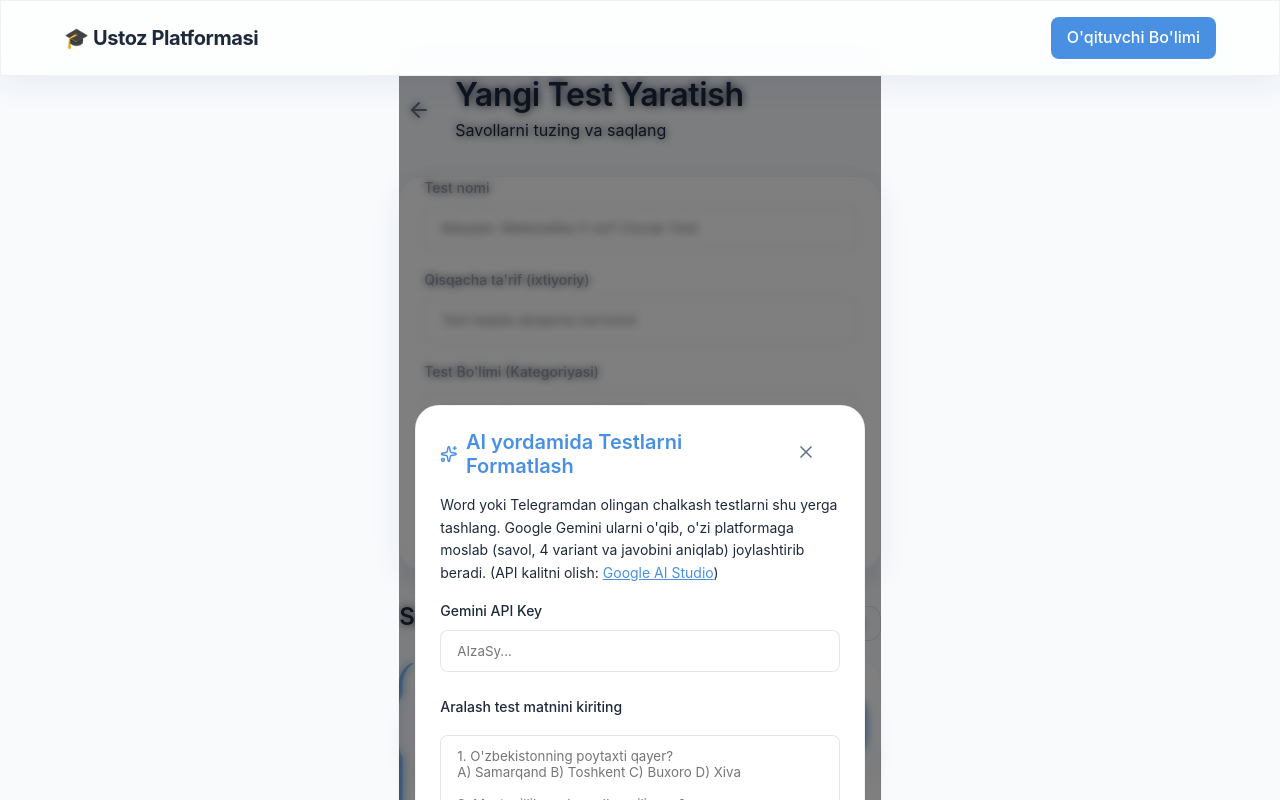
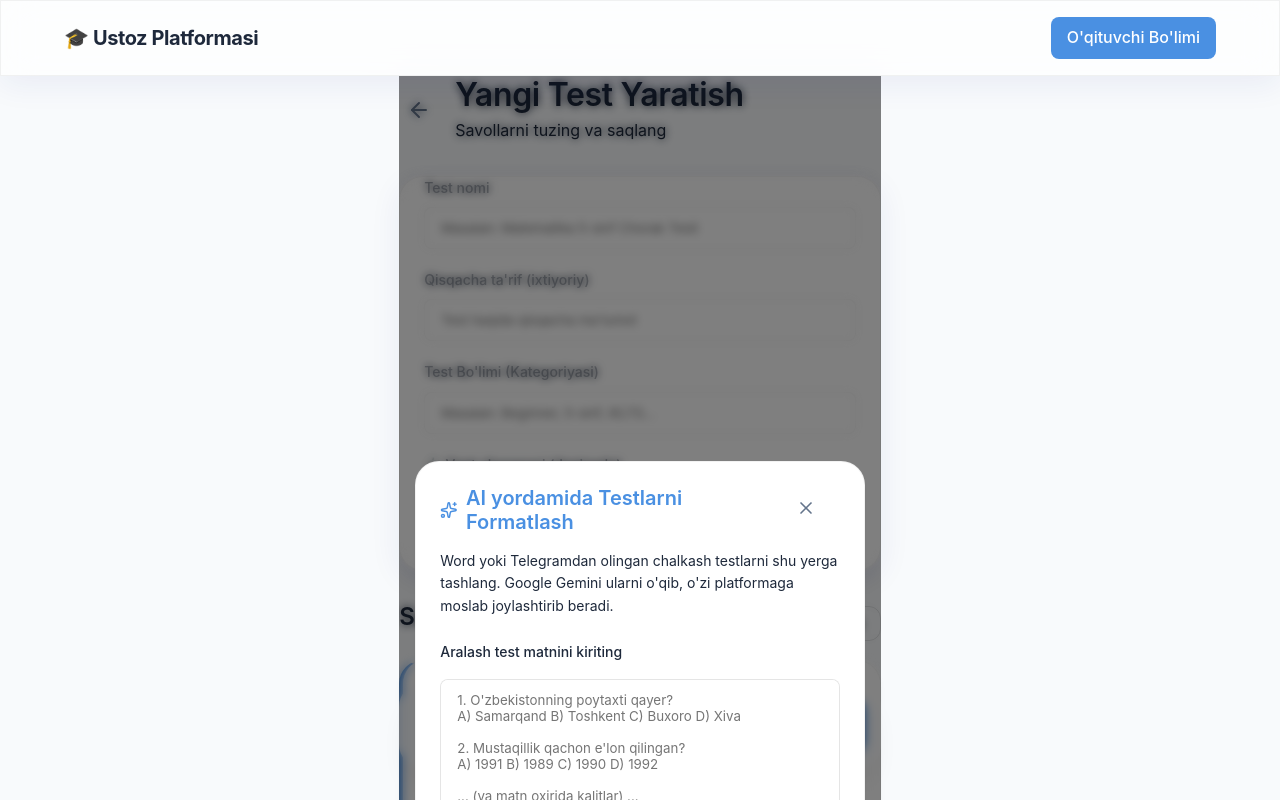
Before and after one commit to khavasfayzullaev-droid/test, a React (Vite) app: page /teacher/create in a window 1280 px wide. Both pictures are taken after a click on the button "AI orqali Tuzish". Shown: the top 800 px of the page. Built offline with nearby package versions, Linux system fonts and the light colour scheme.

Commit message:
feat: integrate Gemini API key securely

```diff
--- a/src/components/ui/AiGeneratorModal.jsx
+++ b/src/components/ui/AiGeneratorModal.jsx
@@ -5,7 +5,7 @@ import { Input } from './Input';
 import { Sparkles, X, Loader2 } from 'lucide-react';
 
 export const AiGeneratorModal = ({ isOpen, onClose, onGenerated }) => {
-    const [apiKey, setApiKey] = useState('');
+    const [apiKey, setApiKey] = useState(import.meta.env.VITE_GEMINI_API_KEY || '');
     const [rawText, setRawText] = useState('');
     const [loading, setLoading] = useState(false);
     const [error, setError] = useState('');
@@ -13,7 +13,8 @@ export const AiGeneratorModal = ({ isOpen, onClose, onGenerated }) => {
     if (!isOpen) return null;
 
     const handleGenerate = async () => {
-        if (!apiKey.trim()) {
+        const activeKey = apiKey || import.meta.env.VITE_GEMINI_API_KEY;
+        if (!activeKey) {
             setError("Iltimos, Google Gemini API kalitini kiritng!");
             return;
         }
@@ -46,7 +47,7 @@ export const AiGeneratorModal = ({ isOpen, onClose, onGenerated }) => {
     `;
 
         try {
-            const response = await fetch(`https://generativelanguage.googleapis.com/v1beta/models/gemini-1.5-flash:generateContent?key=${apiKey}`, {
+            const response = await fetch(`https://generativelanguage.googleapis.com/v1beta/models/gemini-1.5-flash:generateContent?key=${activeKey}`, {
                 method: 'POST',
                 headers: { 'Content-Type': 'application/json' },
                 body: JSON.stringify({
@@ -110,9 +111,9 @@ export const AiGeneratorModal = ({ isOpen, onClose, onGenerated }) => {
                 <CardContent>
                     <div style={{ marginBottom: '1.5rem' }}>
                         <p className="text-muted" style={{ fontSize: '0.875rem', marginBottom: '1rem' }}>
-                            Word yoki Telegramdan olingan chalkash testlarni shu yerga tashlang. Google Gemini ularni o'qib, o'zi platformaga moslab (savol, 4 variant va javobini aniqlab) joylashtirib beradi.
-                            (API kalitni olish: <a href="https://aistudio.google.com/app/apikey" target="_blank" rel="noreferrer" style={{ color: 'var(--primary)', textDecoration: 'underline' }}>Google AI Studio</a>)
+                            Word yoki Telegramdan olingan chalkash testlarni shu yerga tashlang. Google Gemini ularni o'qib, o'zi platformaga moslab joylashtirib beradi.
                         </p>
+                        {!import.meta.env.VITE_GEMINI_API_KEY && (
                             <Input
                                 type="password"
                                 label="Gemini API Key"
@@ -120,6 +121,7 @@ export const AiGeneratorModal = ({ isOpen, onClose, onGenerated }) => {
                                 value={apiKey}
                                 onChange={e => setApiKey(e.target.value)}
                             />
+                        )}
                     </div>
 
                     <div style={{ display: 'flex', flexDirection: 'column', gap: '0.5rem', marginBottom: '1.5rem' }}>
```
Also changed, not shown: 1 other file (tests, documents, lock files or other folders). Lines whose indentation alone changed are shown as unchanged.
